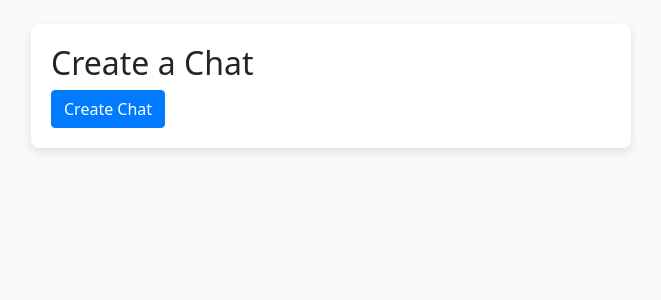
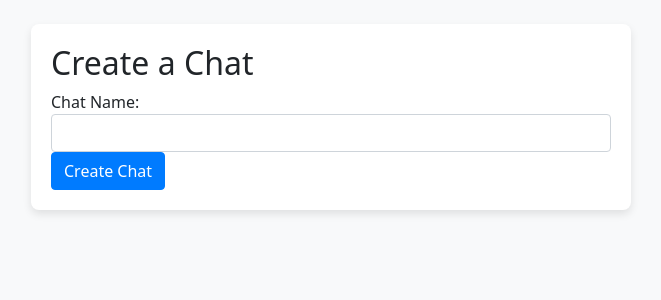
Before and after one commit to crekanq/BZTDiA, a Django app: page /create_chat/ in a window 1280 px wide. Shown: the part 57-357 px from the top of the page, without its empty margins (309-970 px from the left). Run offline with Django 4.2, Linux system fonts and the light colour scheme; the visitor is signed in with stand-in values (Sample User, id 1); data comes from the database, SQL or seed files in the repository.

Commit message:
refactoring for create chat

```diff
--- a/users/models.py
+++ b/users/models.py
@@ -5,9 +5,10 @@ from django.db import models
 class Chat(models.Model):
     users = models.ManyToManyField(User)
     hidden = models.BooleanField(default=True)
+    name = models.CharField(max_length=255, blank=False, null=True)
 
     def __str__(self):
-        return f'Чат с id {self.id}'
+        return f'Чат - {self.name}'
 
 
 class Message(models.Model):
--- a/users/templates/users/create_chat.html
+++ b/users/templates/users/create_chat.html
@@ -42,14 +42,26 @@
 
 <div class="create-chat-container">
     <h2>Create a Chat</h2>
+
+    <!-- Add this snippet to display error messages -->
+    {% if error_message %}
+        <div class="alert alert-danger" role="alert">
+            {{ error_message }}
+        </div>
+    {% endif %}
+
     <form method="post" action="{% url 'create_chat' %}">
         {% csrf_token %}
+        <label for="chat_name">Chat Name:</label>
+        <input type="text" name="chat_name" id="chat_name" class="form-control">
+
         {% for user in users %}
         <div class="form-check">
             <input type="checkbox" class="form-check-input" name="selected_users" value="{{ user.id }}" id="user{{ user.id }}">
             <label class="form-check-label" for="user{{ user.id }}">{{ user.username }}</label>
         </div>
         {% endfor %}
+
         <button type="submit" class="btn btn-primary">Create Chat</button>
     </form>
 </div>
--- a/users/views.py
+++ b/users/views.py
@@ -22,10 +22,8 @@ class SignUpView(View):
         if form.is_valid():
             user = form.save()
 
-            # Create a common chat
             common_chat, created = Chat.objects.get_or_create()
 
-            # Add the new user to the common chat
             common_chat.users.add(user)
 
             login(request, user)
@@ -70,9 +68,25 @@ class CreateChatView(UserPassesTestMixin, View):
     def post(self, request):
         selected_users_ids = request.POST.getlist('selected_users')
         users = User.objects.filter(id__in=selected_users_ids)
+
+        if not users:
+            users = User.objects.exclude(id=request.user.id)
+            return render(request, self.template_name,
+                          {'users': users, 'error_message': 'Select at least one user to create a chat'})
+
         chat = Chat.objects.create()
-        chat.users.add(request.user, *users)
-        return redirect('/')
+        chat_name = request.POST.get('chat_name')
+
+        if not chat_name:
+            return render(request, self.template_name, {'users': users, 'error_message': 'Chat name is required'})
+
+        if request.user == chat.users.first() or request.user.is_staff:
+            chat.name = request.POST.get('chat_name')
+            chat.save()
+            chat.users.add(request.user, *users)
+            return redirect('/')
+        else:
+            return redirect('signin')
 
 
 class ChatView(UserPassesTestMixin, View):
@@ -85,18 +99,14 @@ class ChatView(UserPassesTestMixin, View):
         return redirect('signin')
 
     def get(self, request):
-        # Fetch the common chat
         common_chat, created = Chat.objects.get_or_create()
 
-        # Fetch all user chats, including the common chat
         user_chats = Chat.objects.filter(users=request.user)
 
-        # Combine user chats and the common chat
         all_chats = user_chats | Chat.objects.filter(id=common_chat.id)
 
         message_form = MessageForm()
         return render(request, self.template_name, {'chats': all_chats, 'message_form': message_form})
-
 
     def post(self, request):
         message_form = MessageForm(request.POST)
```
Also changed, not shown: users/templates/users/chat.html (+7 -6 lines), users/migrations/0002_chat_name.py (added), users/migrations/0003_alter_chat_name.py (added).
